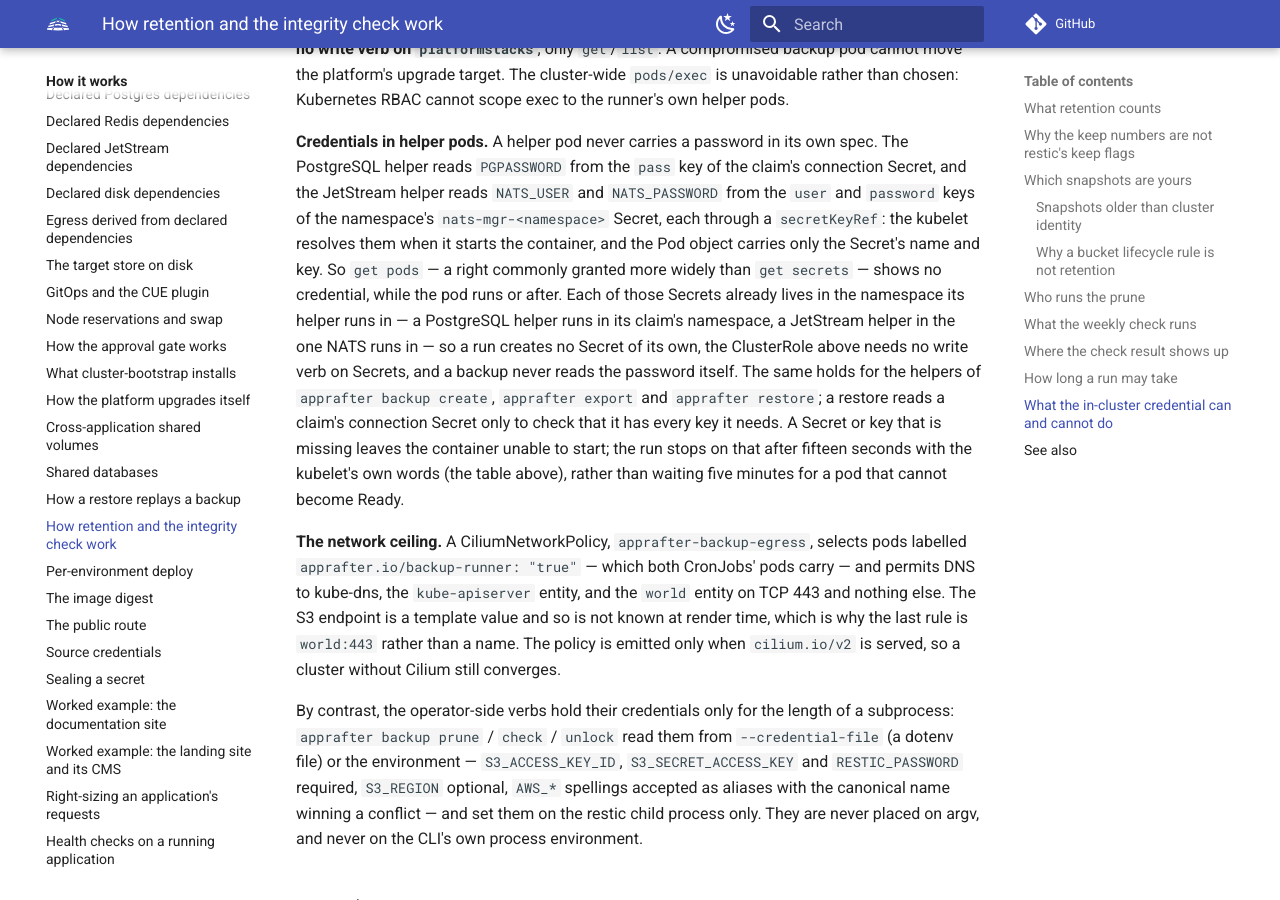
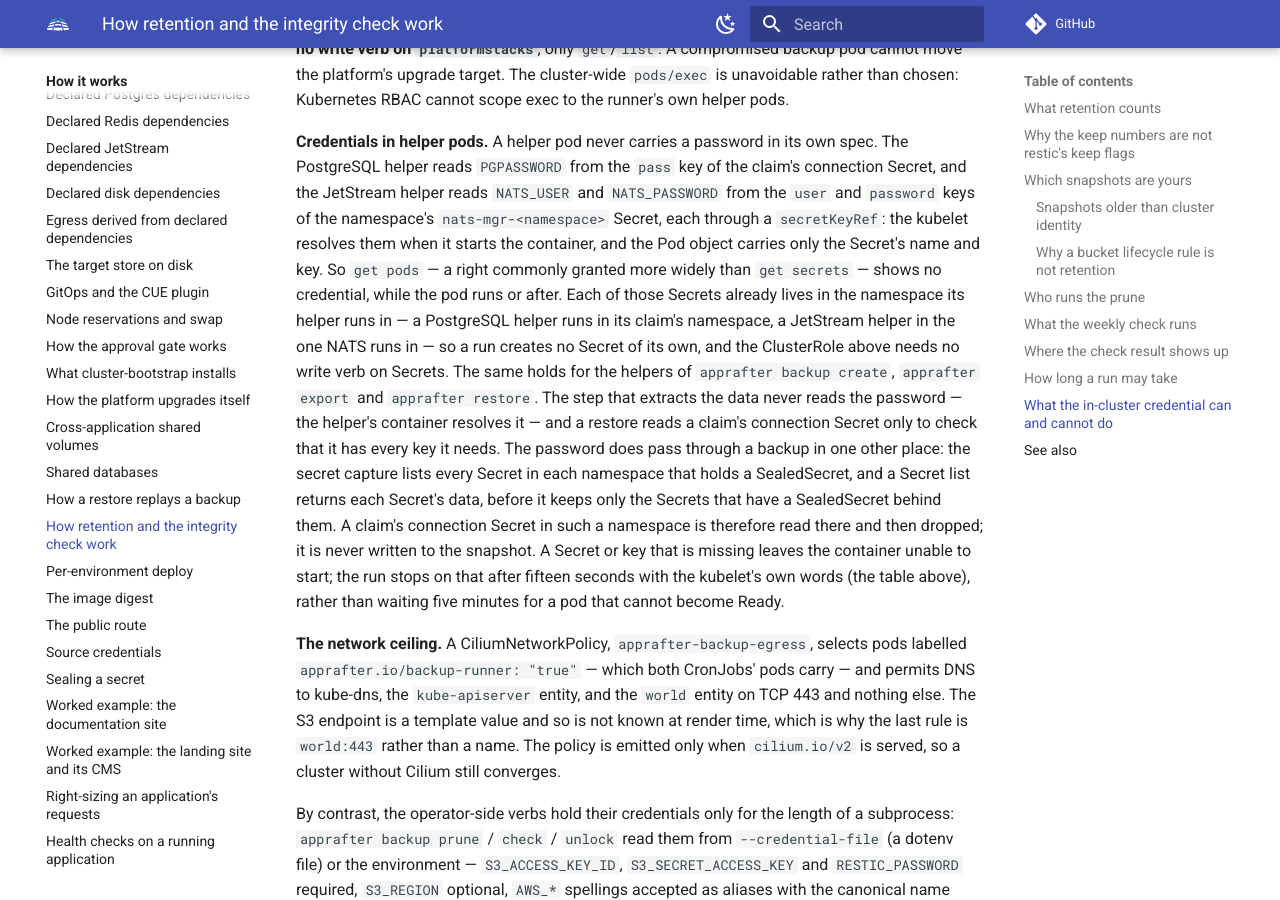
Before and after one commit to AppRafter/apprafter, an MkDocs documentation site: the page built from docs/how-it-works/backup-retention-and-checks.md, in a window 1280 px wide and 900 px high, scrolled down 10219 px. Built offline with MkDocs 1.6.1 and Material for MkDocs 9.7.7, drawn with Linux system fonts in a browser that asks for light colours; comment, search, counter and statistics services are not loaded.

Commit message:
docs(backup): the extraction never reads the password, the sweep does
"A backup never reads the password itself" said more than the code
does, in the mechanism page and in helper_pod.rs's module docs (WI-383
review). extract_pg stopped reading `pass`, but the secret capture
still lists every Secret in each namespace that holds a SealedSecret
(engine.rs, list_items "secrets"), and a Secret list returns each
Secret's data. It then keeps only the sealed ones
(secrets_to_back_up), so a claim's connection Secret in such a
namespace is read and dropped, and never written to the snapshot.

Both places now say that: the extraction never reads the password
(the helper's container resolves it), and it still passes through the
sweep's listing and through a restore's check of a pg connection
Secret's keys. Code unchanged. A metadata-only listing would make the
stronger claim true; that needs a KubeExec method on both the CLI and
the runner, and is left as a follow-up.

Co-Authored-By: Claude Opus 5.5 (1M context) <noreply@anthropic.com>
Claude-Session: https://claude.ai/code/session_017Bytw2vARXjnSLKB3YhkSe

```diff
--- a/docs/how-it-works/backup-retention-and-checks.md
+++ b/docs/how-it-works/backup-retention-and-checks.md
@@ -468,19 +468,25 @@ own spec. The PostgreSQL helper reads `PGPASSWORD` from the `pass` key of the
 claim's connection Secret, and the JetStream helper reads `NATS_USER` and
 `NATS_PASSWORD` from the `user` and `password` keys of the namespace's
 `nats-mgr-<namespace>` Secret, each through a `secretKeyRef`: the kubelet
-resolves them when it starts the container, and the Pod object carries only
-the Secret's name and key. So `get pods` — a right commonly granted more widely
+resolves them when it starts the container, and the Pod object carries only the
+Secret's name and key. So `get pods` — a right commonly granted more widely
 than `get secrets` — shows no credential, while the pod runs or after. Each of
-those Secrets already lives in the namespace its helper runs in — a
-PostgreSQL helper runs in its claim's namespace, a JetStream helper in the one
-NATS runs in — so a run creates no Secret of its own, the ClusterRole above
-needs no write verb on Secrets, and a backup never reads the password itself.
-The same holds for the helpers of `apprafter backup create`, `apprafter export`
-and `apprafter restore`; a restore reads a claim's connection Secret only to
-check that it has every key it needs. A Secret or key that is missing
-leaves the container unable to start; the run stops on that after fifteen
-seconds with the kubelet's own words (the table above), rather than waiting
-five minutes for a pod that cannot become Ready.
+those Secrets already lives in the namespace its helper runs in — a PostgreSQL
+helper runs in its claim's namespace, a JetStream helper in the one NATS runs
+in — so a run creates no Secret of its own, and the ClusterRole above needs no
+write verb on Secrets. The same holds for the helpers of
+`apprafter backup create`, `apprafter export` and `apprafter restore`. The step
+that extracts the data never reads the password — the helper's container
+resolves it — and a restore reads a claim's connection Secret only to check
+that it has every key it needs. The password does pass through a backup in one
+other place: the secret capture lists every Secret in each namespace that holds
+a SealedSecret, and a Secret list returns each Secret's data, before it keeps
+only the Secrets that have a SealedSecret behind them. A claim's connection
+Secret in such a namespace is therefore read there and then dropped; it is
+never written to the snapshot. A Secret or key that is missing leaves the
+container unable to start; the run stops on that after fifteen seconds with the
+kubelet's own words (the table above), rather than waiting five minutes for a
+pod that cannot become Ready.
 
 **The network ceiling.** A CiliumNetworkPolicy, `apprafter-backup-egress`,
 selects pods labelled `apprafter.io/backup-runner: "true"` — which both
```
Also changed, not shown: 1 other file.
